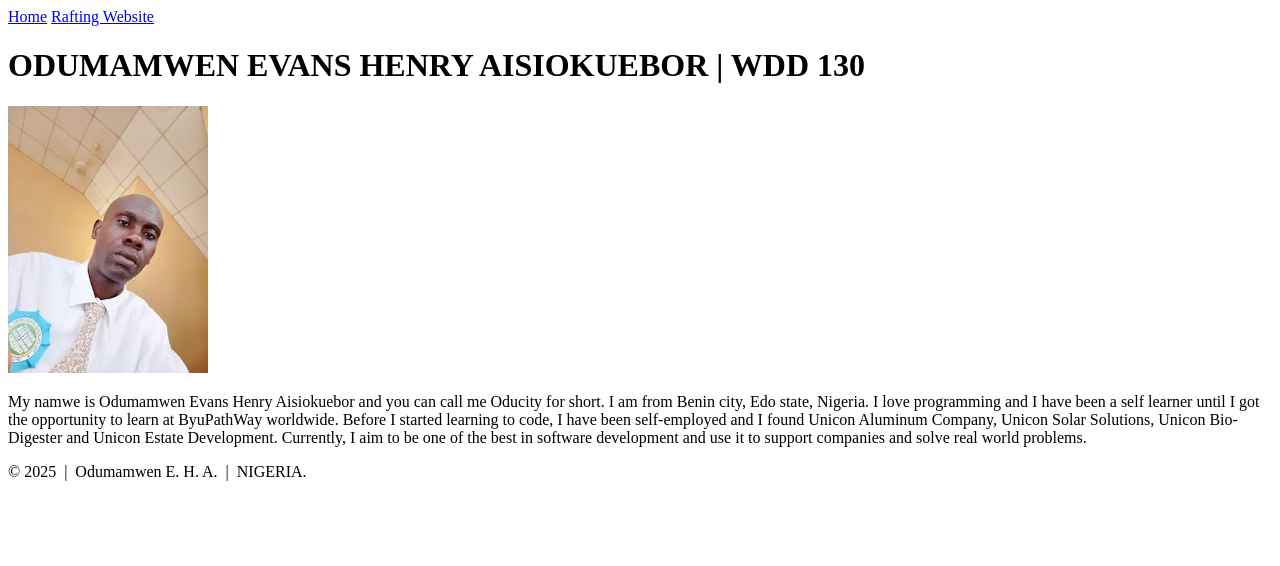
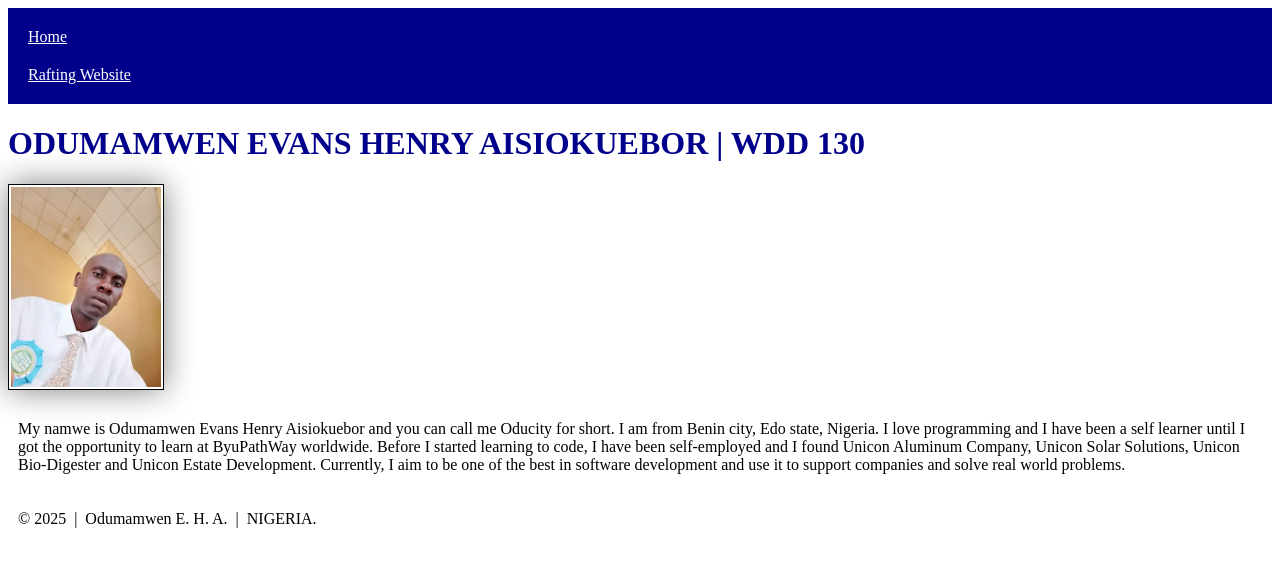
Before and after one commit to Oducity/wdd130, a plain HTML site: page index.html in a window 1280 px wide. Drawn offline with Linux system fonts and the light colour scheme.

Commit message:
Added styles folder containing styles.css file.

```diff
--- a/index.html
+++ b/index.html
@@ -4,6 +4,7 @@
         <meta charset ="utf-8">
         <meta name="viewport" content="width=device-width, initial-scale=1.0">
         <title>Odumamwen Evans Henry Aisiokuebor | WDD 130</title>
+        <link rel="stylesheet" href="styles/styles.css">
     </head>
     <body>
         <header>
--- /dev/null
+++ b/styles/styles.css
@@ -0,0 +1,22 @@
+nav {
+    background-color: darkblue;
+    padding: 10px;
+}
+nav a {
+    color: white;
+    display: block;
+    padding: 10px;
+}
+h1 {
+    color: darkblue;
+}
+img {
+    width: 150px;
+    height: auto;
+    border: 1px solid black;
+    padding: 2px;
+    box-shadow: 0 0 30px grey;
+}
+p {
+    padding: 10px;
+}
```
